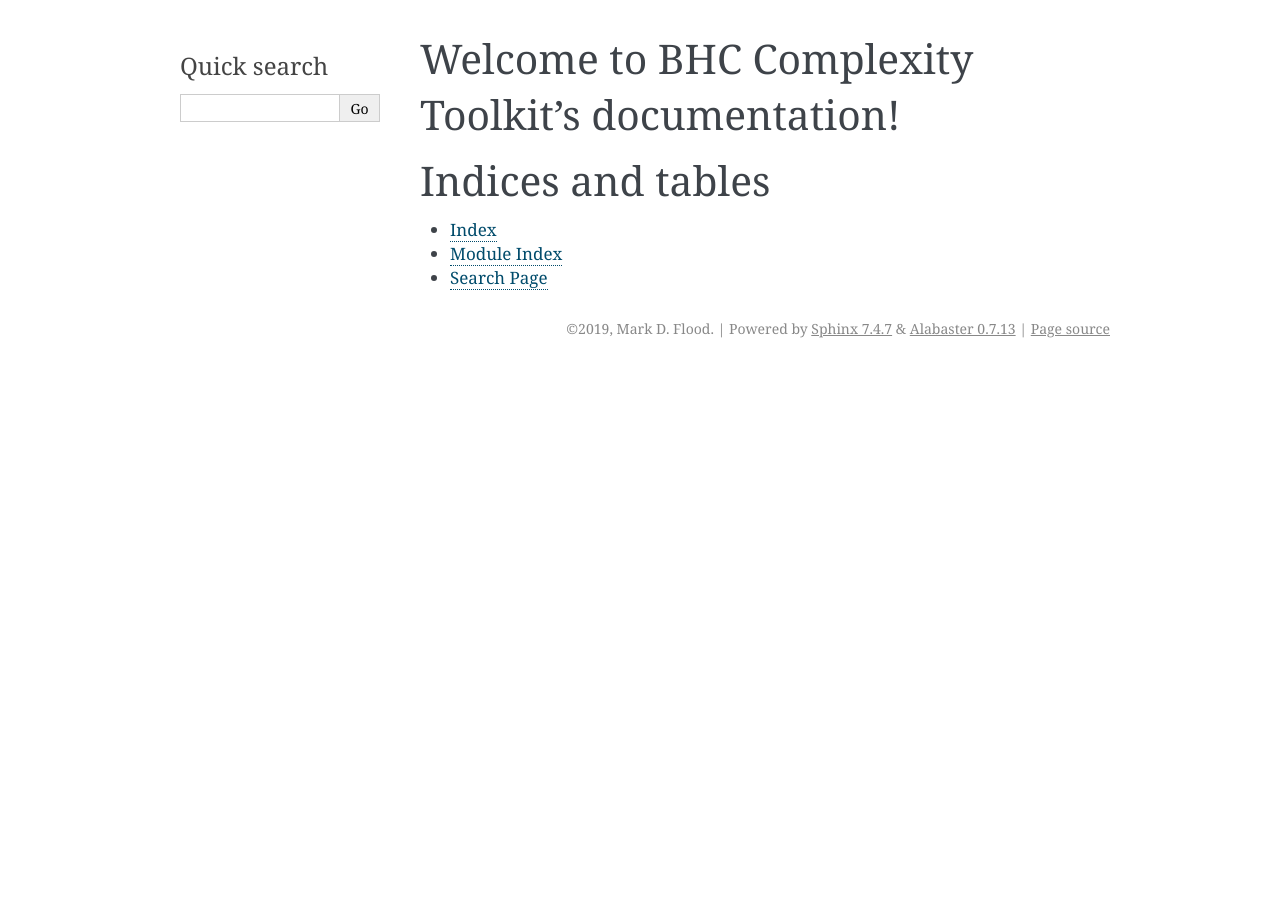
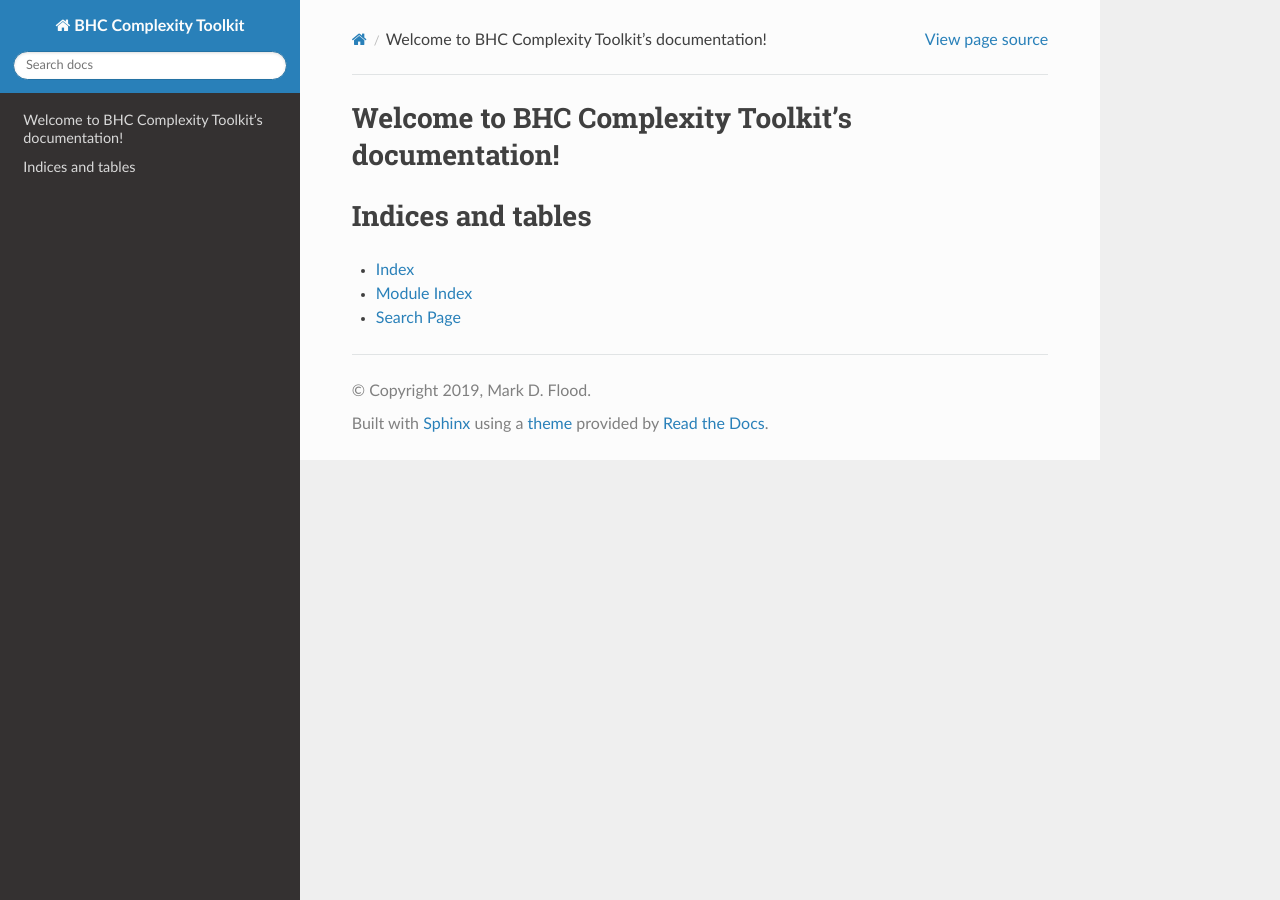
Before and after one commit to FinancialNetworkComplexity/bhccpx, a Sphinx documentation site: the page built from docs/source/index.rst, in a window 1280 px wide. Built offline with Sphinx 7.4.7 and the Read the Docs theme 3.1.0, drawn with Linux system fonts in a browser that asks for light colours.

Commit message:
rtd theme

```diff
--- a/docs/source/conf.py
+++ b/docs/source/conf.py
@@ -72,7 +72,7 @@
 #
 # This is also used if you do content translation via gettext catalogs.
 # Usually you set "language" from the command line for these cases.
-language = None
+language = 'en'
 
 # List of patterns, relative to source directory, that match files and
 # directories to ignore when looking for source files.
@@ -93,30 +93,24 @@
 # The theme to use for HTML and HTML Help pages.  See the documentation for
 # a list of builtin themes.
 #
-html_theme = 'alabaster'
+html_theme = 'sphinx_rtd_theme'
 
 # Theme options are theme-specific and customize the look and feel of a theme
 # further.  For a list of options available for each theme, see the
 # documentation.
 #
-# html_theme_options = {}
+html_theme_options = {
+    'collapse_navigation': False,
+    'sticky_navigation': True,
+    'navigation_depth': 4,
+}
 
 # Add any paths that contain custom static files (such as style sheets) here,
 # relative to this directory. They are copied after the builtin static files,
 # so a file named "default.css" will overwrite the builtin "default.css".
-html_static_path = ['_static']
+html_static_path = []
 
-# Custom sidebar templates, must be a dictionary that maps document names
-# to template names.
-#
-# This is required for the alabaster theme
-# refs: http://alabaster.readthedocs.io/en/latest/installation.html#sidebars
-html_sidebars = {
-    '**': [
-        'relations.html',  # needs 'show_related': True theme option to display
-        'searchbox.html',
-    ]
-}
+# Custom sidebar templates - not needed for sphinx_rtd_theme
 
 
 # -- Options for HTMLHelp output ------------------------------------------
--- a/requirements-dev.txt
+++ b/requirements-dev.txt
@@ -2,3 +2,4 @@
 
 # Development dependencies
 sphinx
+sphinx-rtd-theme
```
